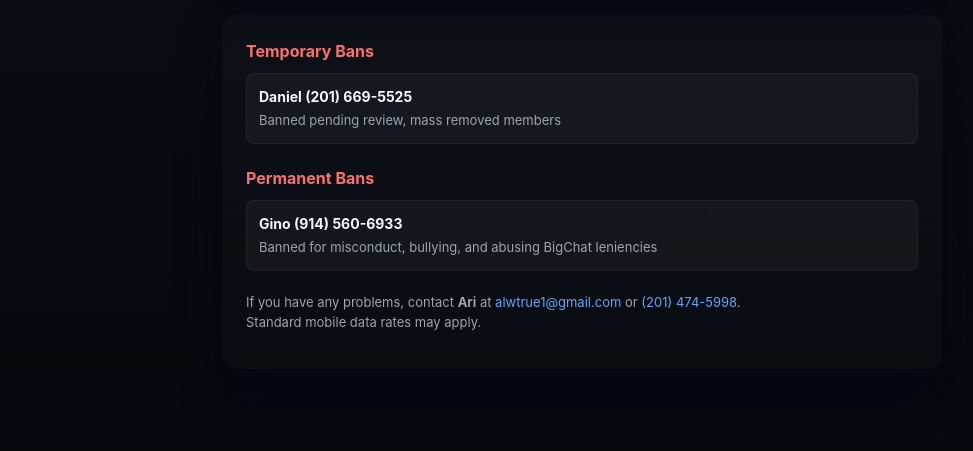
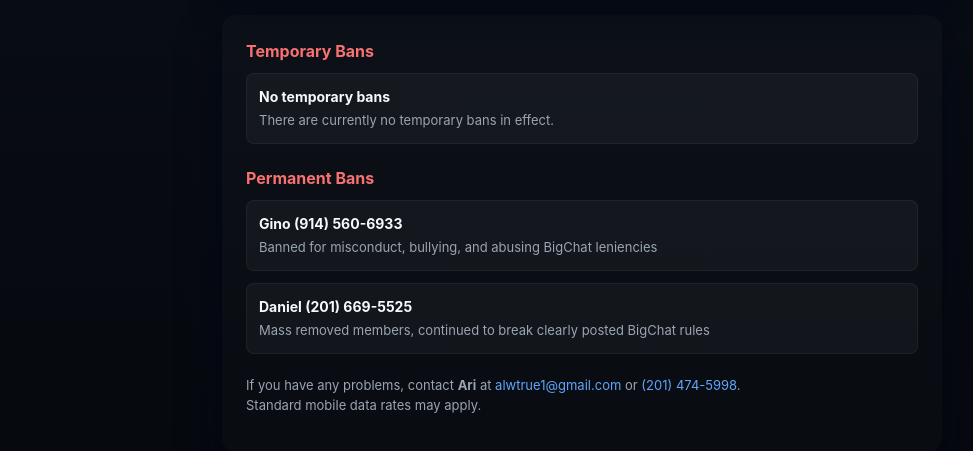
Before and after one commit to alwaystrue1/alwaystrue1.github.io, a plain HTML site: page bans.html in a window 1280 px wide. Shown: the part 235-686 px from the top of the page, without its empty margins (58-1031 px from the left). Drawn offline with Linux system fonts and the light colour scheme.

Commit message:
changed banland

```diff
--- a/bans.html
+++ b/bans.html
@@ -96,8 +96,8 @@ class="logo" />
 <h2>Temporary Bans</h2>
 <ul>
 <li>
-<strong>Daniel (201) 669-5525</strong>
-<span>Banned pending review, mass removed members</span>
+<strong>No temporary bans</strong>
+<span>There are currently no temporary bans in effect.</span>
 </li>
 </ul>
 </section>
@@ -108,6 +108,10 @@ class="logo" />
 <li>
 <strong>Gino (914) 560-6933</strong>
 <span>Banned for misconduct, bullying, and abusing BigChat leniencies</span>
+</li>
+<li>
+<strong>Daniel (201) 669-5525</strong>
+<span>Mass removed members, continued to break clearly posted BigChat rules</span>
 </li>
 </ul>
 </section>
```
